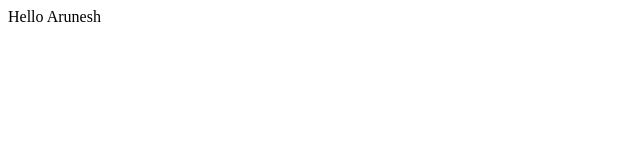
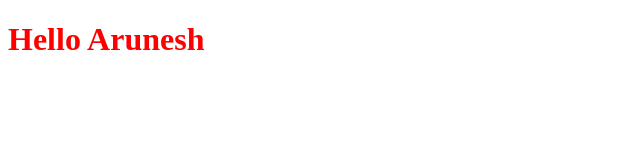
Before and after one commit to gupta-arunesh/gupta-arunesh.github.io, a plain HTML site: page index.html in a window 1280 px wide. Shown: the whole page, without its empty margins (0-640 px from the left). Drawn offline with Linux system fonts and the light colour scheme.

Commit message:
index.html modifed and new file stye.css added

```diff
--- a/index.html
+++ b/index.html
@@ -1 +1,13 @@
-Hello Arunesh
+<!DOCTYPE html>
+<html lang="en">
+  <head>
+    <meta charset="UTF-8" />
+    <meta http-equiv="X-UA-Compatible" content="IE=edge" />
+    <meta name="viewport" content="width=device-width, initial-scale=1.0" />
+    <link rel="stylesheet" href="style.css" />
+    <title>Home</title>
+  </head>
+  <body>
+    <h1>Hello Arunesh</h1>
+  </body>
+</html>
--- /dev/null
+++ b/style.css
@@ -0,0 +1,3 @@
+h1 {
+  color: red;
+}
```
